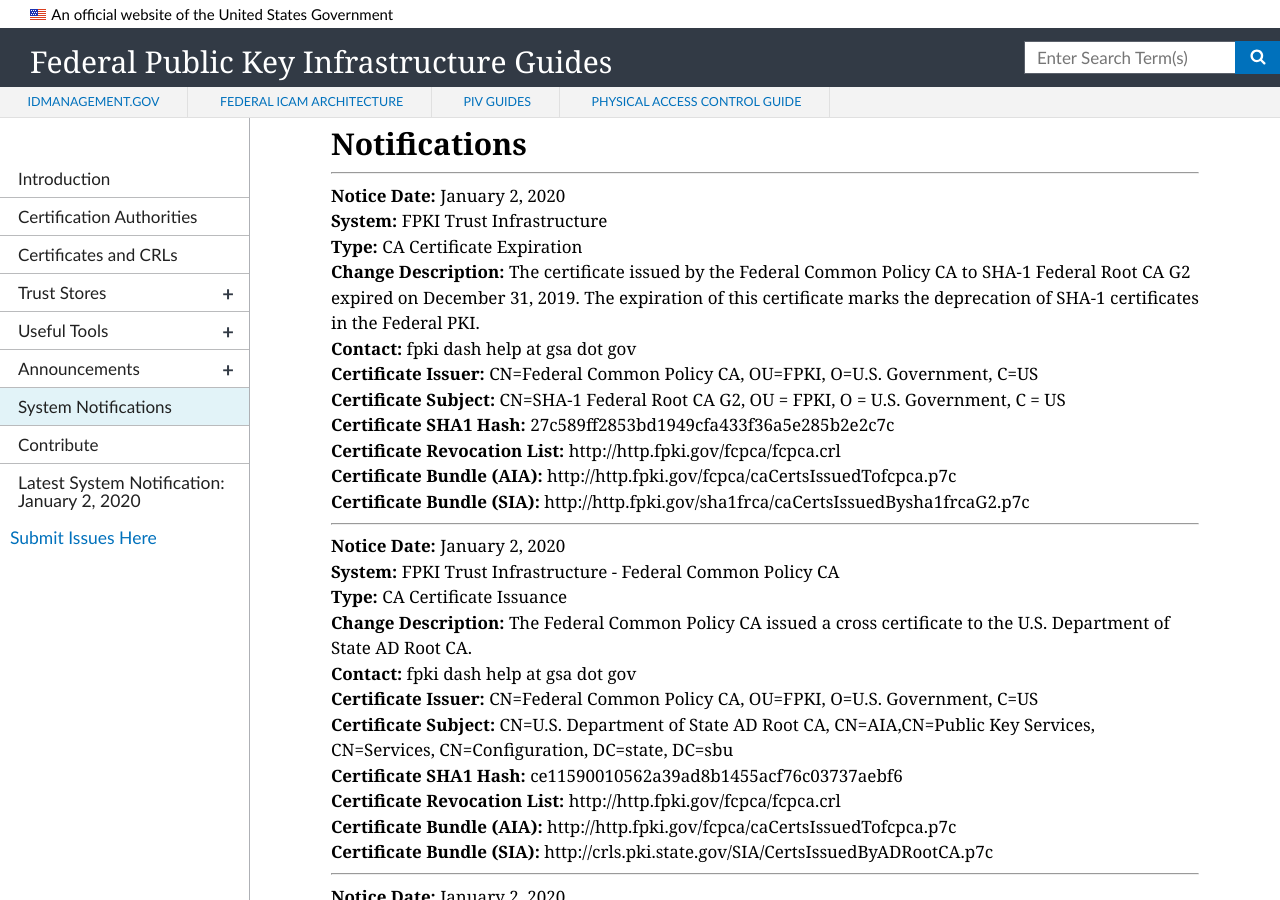
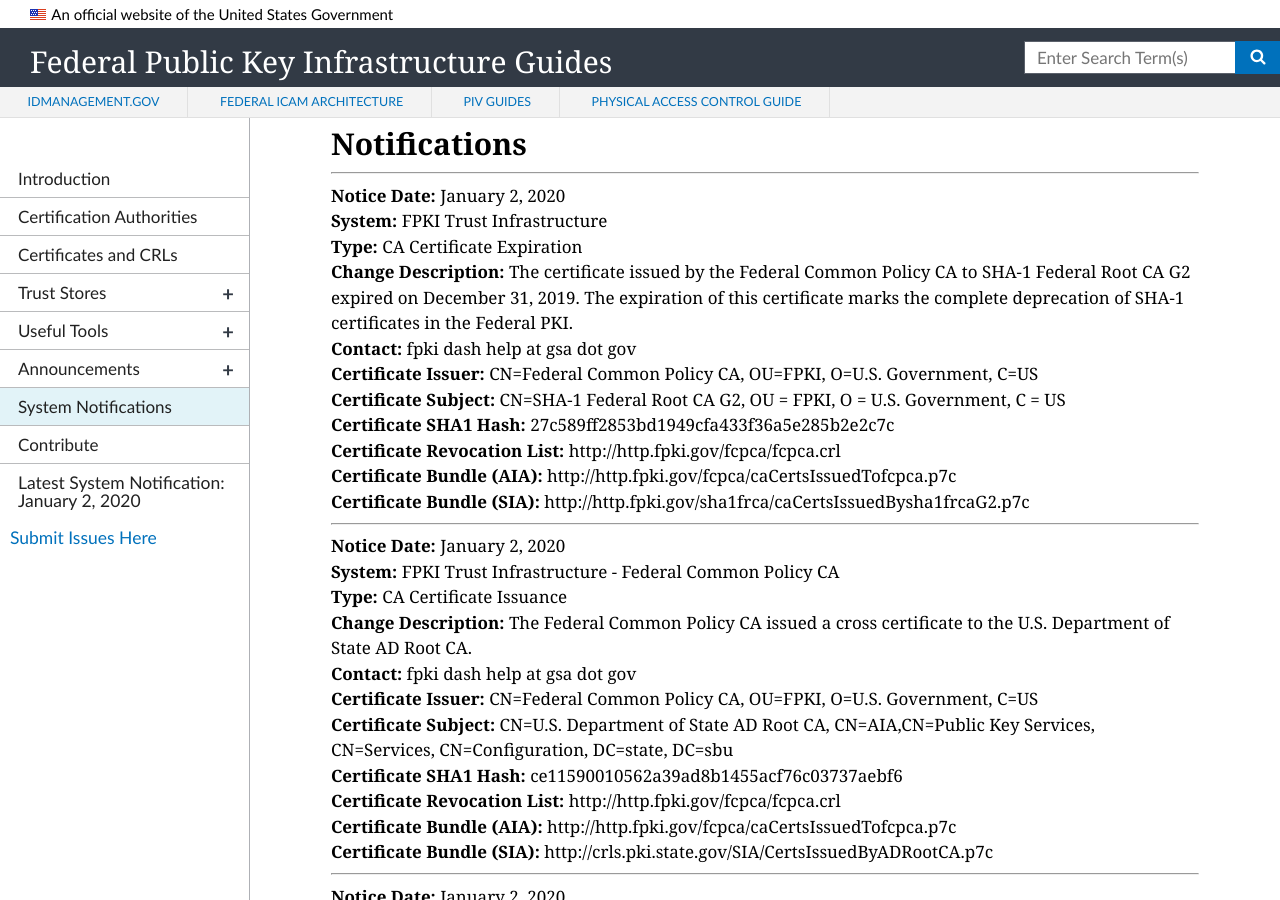
Before and after one commit to GSA/fpki-guides, a Jekyll site: the page built from pages/fpki_notifications.md, in a window 1280 px wide and 900 px high, scrolled down 748 px. Built offline with Jekyll 4.4.1, drawn with Linux system fonts in a browser that asks for light colours; nearby versions of some CDN libraries.

Commit message:
Update notifications.yml

```diff
--- a/_data/notifications.yml
+++ b/_data/notifications.yml
@@ -1770,7 +1770,7 @@
   change_type: CA Certificate Expiration
   start_datetime: January 9, 2017
   system: FPKI Trust Infrastructure
-  change_description: The certificate issued by the Federal Common Policy CA to SHA-1 Federal Root CA G2 expired on December 31, 2019. The expiration of this certificate marks the deprecation of SHA-1 certificates in the Federal PKI.
+  change_description: The certificate issued by the Federal Common Policy CA to SHA-1 Federal Root CA G2 expired on December 31, 2019. The expiration of this certificate marks the complete deprecation of SHA-1 certificates in the Federal PKI.
   contact: fpki dash help at gsa dot gov
   ca_certificate_hash: 27c589ff2853bd1949cfa433f36a5e285b2e2c7c
   ca_certificate_issuer: CN=Federal Common Policy CA, OU=FPKI, O=U.S. Government, C=US
```
